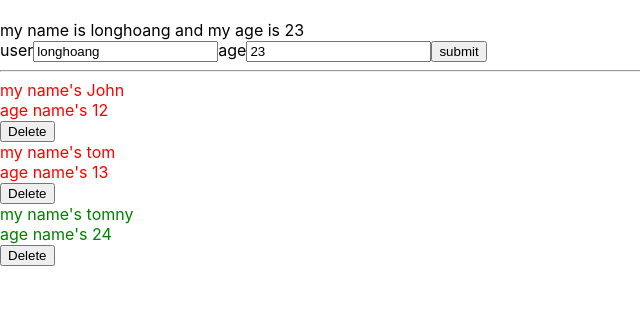
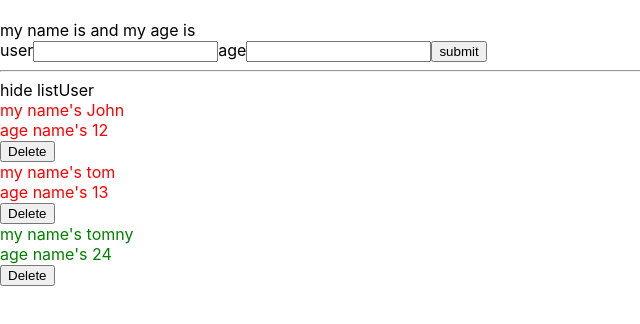
Before and after one commit to 31181024369/react-basic, a React (Create React App) app: page / in a window 1280 px wide. Shown: the top 324 px of the page, without its empty margins (0-640 px from the left). Built offline with nearby package versions, Linux system fonts and the light colour scheme.

Commit message:
23/04/2024

```diff
--- a/src/components/DisplayInfor.js
+++ b/src/components/DisplayInfor.js
@@ -1,15 +1,27 @@
-import React from 'react';
+import React, { useEffect, useState } from 'react';
 import './DisplayInfor.scss';
 import logo from './../logo.svg';
 
 const DisPlayInfor=(props)=>{
 
     const { listUsers, handleDeleteUser}=props;
+    const [showHideListUser,setShowHideListUser]=useState(true);
+    const handShowHideListUser=()=>{
+        setShowHideListUser(!showHideListUser);
+    }
+    useEffect(()=>{
+        if(listUsers.length===0){
+            alert('you delete user all');
+        }
+    },[listUsers]);
     return (
         <div className='display-info-container'>
+            <div onClick={()=>{handShowHideListUser()}}>
+                {showHideListUser ? "hide listUser" : "show listUser"}
+            </div>
 
             <div>
-                {true && listUsers.map((user,index)=>{
+                {showHideListUser && listUsers.map((user,index)=>{
                     return (
                             <div key={user.id} className={+user.age > 18 ? "green":"red"}>
                                 <div>
--- a/src/components/Mycomponent.js
+++ b/src/components/Mycomponent.js
@@ -1,54 +1,34 @@
-// import React from 'react';
-
-// const Mycomponent = () => {
-//     return (
-//         <div>
-//             My first component
-//             {Math.random()}
-//         </div>
-//     );
-// };
-
-// export default Mycomponent;
-import React from "react";
+import React, { useState } from "react";
 import UserInfor from "./UserInfor";
 import DisPlayInfor from "./DisplayInfor";
 
-class Mycomponent extends React.Component {
-    state={
-        listUsers:[
+
+const Mycomponent=()=>{
+    const [listUsers,setListUsers]=useState(
+        [
             { id:1,name:"John",age:12},
             { id:2,name:"tom",age:13},
             { id:3,name:"tomny",age:24},
         ]
+    );
+    const handleAddNewUser=(newObj)=>{
+        setListUsers([newObj,...listUsers]);
     }
-    handleAddNewUser=(newObj)=>{
-        let listUserNew=this.state.listUsers;
-        listUserNew.unshift(newObj);
-        this.setState({listUsers:listUserNew});
-        // this.setState({ listUsers:[newObj,...this.state.listUsers]});
+    const handleDeleteUser=(userId)=>{
+        let listUserClone=listUsers;
+        listUserClone=listUserClone.filter(item=> item.id !==userId );
+        setListUsers(listUserClone);
+    }
+    return (
+        <>
+            <br></br>
+              <UserInfor handleAddNewUser={handleAddNewUser}></UserInfor>
+              <hr></hr>
+              <DisPlayInfor listUsers={listUsers} handleDeleteUser={handleDeleteUser}></DisPlayInfor>
 
-        console.log(">>new obj",newObj);
+        </>
 
-    }
-    handleDeleteUser=(userId)=>{
-        let listUserClone=this.state.listUsers;
-        listUserClone=listUserClone.filter(item=> item.id !==userId );
-        this.setState({listUsers:listUserClone});
-
-
-    }
-    render(){
-        return (
-            <>
-            <br></br>
-              <UserInfor handleAddNewUser={this.handleAddNewUser}></UserInfor>
-              <hr></hr>
-              <DisPlayInfor listUsers={this.state.listUsers} handleDeleteUser={this.handleDeleteUser}></DisPlayInfor>
-
-            </>
-        )
-    }
+    );
 
 }
 export default Mycomponent;
--- a/src/components/UserInfor.js
+++ b/src/components/UserInfor.js
@@ -1,46 +1,33 @@
-import React from "react";
+import React, { useState } from "react";
 
-class UserInfor extends React.Component {
-    state={
-        name:'longhoang',
-        address:'hoi dan it',
-        age:23
-    };
-    handleClick(event){
-        console.log(">> click me by button");
-        this.setState({
-            name:'long dex',
-            age:Math.floor((Math.random() * 100) + 1)
-        });
-
+const UserInfor=(props)=>{
+    const [name,setName]=useState("");
+    const [address,setAddress]=useState('hoi dan it');
+    const [age,setAge]=useState("");
+    const {handleAddNewUser }=props;
+    const handOnchangeName=(event)=>{
+        setName(event.target.value);
     }
-    handOnMoverOver(event){
-        console.log(event.pageX);
-    }
-    handOnchangeName=(event)=>{
-        this.setState({name: event.target.value});
-    }
-    handOnSubmit=(event)=>{
+    const handOnSubmit=(event)=>{
         event.preventDefault();
-        this.props.handleAddNewUser({
+        handleAddNewUser({
             id:Math.floor(Math.random() * 100),
-            name:this.state.name,
-            age:this.state.age
+            name:name,
+            age:age
         });
         //console.log(this.state);
     }
-    handOnchangeAge=(event)=>{
-        this.setState({age: event.target.value});
+    const handOnchangeAge=(event)=>{
+        setAge(event.target.value);
     }
-    render(){
-        return (
+    return (
             <div>
-                my name is {this.state.name} and my age is {this.state.age}
-                <form onSubmit={(event)=>{this.handOnSubmit(event)}}>
+                my name is {name} and my age is {age}
+                <form onSubmit={(event)=>{handOnSubmit(event)}}>
                     <label>user</label>
-                    <input onChange={(event)=>{this.handOnchangeName(event)}} value={this.state.name} type="text"></input>
+                    <input onChange={(event)=>{handOnchangeName(event)}} value={name} type="text"></input>
                     <label>age</label>
-                    <input type="text" value={this.state.age} onChange={(event)=>{this.handOnchangeAge(event)}}></input>
+                    <input type="text" value={age} onChange={(event)=>{handOnchangeAge(event)}}></input>
 
                     <button type="submit">submit</button>
 
@@ -48,8 +35,11 @@ class UserInfor extends React.Component {
                 {/* <button onMouseOver={this.handOnMoverOver}>hover me</button>
                 <button onClick={(event)=>{this.handleClick(event) }}>click me</button> */}
             </div>
-        )
 
-    };
+    );
+
+
+
+
 }
 export default UserInfor;
```
